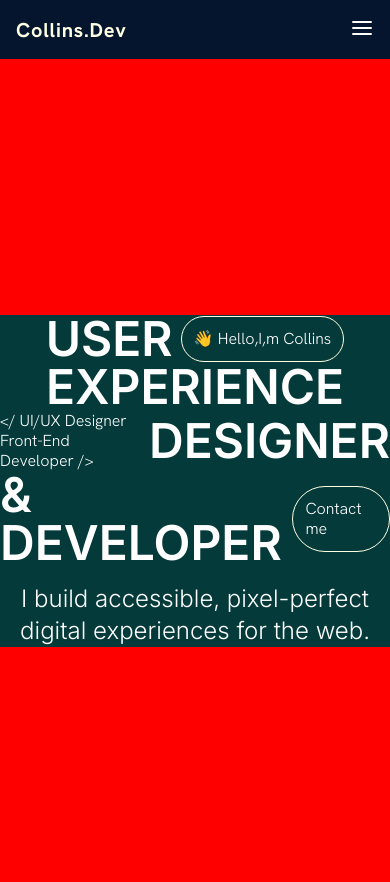
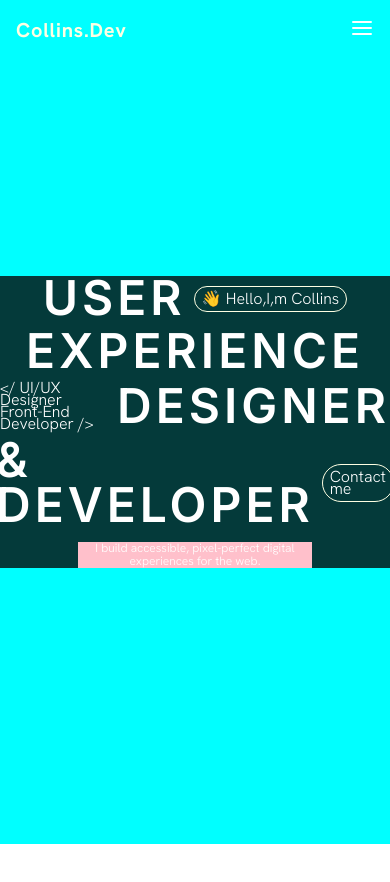
Before and after one commit to Acollins65/Collins_Dev_Portfolio, a React (Vite) app: page / in a window 390 px wide. Shown: the top 882 px of the page. After the commit the page ends 844 px from the top, so only its background shows below. Built offline with nearby package versions, Linux system fonts and the light colour scheme.

Commit message:
responsiveness update

```diff
--- a/src/App.css
+++ b/src/App.css
@@ -1,22 +1,8 @@
 @import "./vars.css";
 
 .contentWrapper {
-  margin: auto;
-  display: flex;
-  flex-direction: column;
-  justify-content: center;
-  align-items: center;
-  background-color: var(--color-background);
-
-  /* width: 83.33vw; */
-  /* max-width: 1200px; Maximum width is 1200px */
   width: 100%;
   overflow: visible;
   color: white;
+  background-color: var(--color-background);
 }
-
-@media screen and (max-width: 768px) {
-  .contentWrapper {
-    width: 100vw;
-  }
-}
--- a/src/Components/Hero/Hero.module.css
+++ b/src/Components/Hero/Hero.module.css
@@ -2,12 +2,11 @@
 
 .container {
   width: 100%;
-  height: 100vh;
+  min-height: 100vh;
   display: flex;
   justify-content: center;
-  /* padding: 226px 0 100px; */
-  font-family: "Inter", serif;
-  background-color: red;
+  align-items: center;
+  flex-direction: column;
   padding: 0;
   margin: 0;
   overflow: hidden;
@@ -15,8 +14,11 @@
 
 .content {
   width: 100%;
-  padding: 200px 0 0;
+  padding: 0;
   height: auto;
+  display: flex;
+  flex-direction: column;
+  gap: 8px;
   max-width: 1000px;
   background-color: rgb(4, 58, 58);
 }
@@ -32,31 +34,33 @@ h1 {
   font-size: var(--font-size-h1);
   line-height: 4.5rem;
   font-weight: var(--font-weight-semibold);
+  letter-spacing: 4px;
   text-transform: uppercase;
+  font-family: "Inter", serif;
 }
 h2 {
   font-size: var(--font-size-h2);
-  line-height: 2rem;
+  line-height: 1.8rem;
   font-weight: var(--font-weight-light);
   text-wrap: wrap;
   text-align: center;
 }
 h3 {
   font-size: var(--font-size-h3);
-  line-height: 0.9rem;
+  line-height: 1rem;
   font-weight: var(--font-weight-light);
-  font-family: "Hanken Grotesk", serif;
 }
 
 .headerDetail {
   max-width: 700px;
-  width: 90%;
-  padding-top: 0.5rem;
+  width: 60%;
+  margin-top: 0.5rem;
+  background-color: pink;
 }
 
 .roundedBoarder {
   border: 1px solid var(--color-text-primary);
-  padding: 12px;
+  padding: 16px;
   border-radius: 80px;
   transition: shake 3s ease-in-out 0;
 }
@@ -79,18 +83,30 @@ h3 {
     font-size: 4.5rem;
     line-height: 4.1rem;
   }
-  .headerDetail {
-    padding-top: 1rem;
+}
+
+@media screen and (max-width: 768px) {
+  h1 {
+    font-size: 4rem;
+    line-height: 3.5rem;
+  }
+
+  h2 {
+    font-size: 0.875rem;
+    line-height: 1rem;
+  }
+
+  .roundedBoarder {
+    padding: 8px;
   }
 }
 
-@media screen and (max-width: 500px) {
+@media screen and (max-width: 580px) {
   .container {
-    align-items: center;
+    flex-direction: column;
     justify-content: center;
-    flex-direction: column;
+    background-color: aqua;
   }
-
   .content {
     padding: 0;
     margin: 0;
@@ -98,17 +114,21 @@ h3 {
 
   h1 {
     font-size: 3rem;
-    line-height: 3rem;
+    line-height: 2.8rem;
   }
   h2 {
-    font-size: 1.5rem;
-    line-height: 2rem;
+    font-size: 0.75rem;
+    line-height: 0.8rem;
   }
   h3 {
     font-size: 1rem;
-    line-height: 1.25rem;
+    line-height: 0.75rem;
+  }
+
+  .roundedBoarder {
+    padding: 6px 7px;
   }
   .headerDetail {
-    padding-top: 1rem;
+    margin-top: 0.4rem;
   }
 }
--- a/src/Components/Navbar/Navbar.module.css
+++ b/src/Components/Navbar/Navbar.module.css
@@ -2,11 +2,17 @@
 
 .container {
   width: 100%;
-  position: relative;
+  position: absolute;
+  top: 0;
+  left: 0;
+  right: 0;
+  z-index: 10;
+  z-index: 10;
   display: flex;
   justify-content: center;
   padding: 0;
   margin: 0;
+  background: transparent;
 }
 .navbar {
   max-width: 1000px;
@@ -18,6 +24,7 @@
   justify-content: space-between;
   align-items: center;
   overflow: hidden;
+  background: transparent;
 }
 
 .logo {
--- a/src/index.css
+++ b/src/index.css
@@ -12,9 +12,9 @@
 html {
   scroll-behavior: smooth;
   font-size: 16px;
+  font-optical-sizing: auto;
+  /* background-color: var(--color-background); */
   font-family: "Hanken Grotesk", serif;
-  font-optical-sizing: auto;
-  background-color: var(--color-background);
 }
 
 a {
--- a/src/vars.css
+++ b/src/vars.css
@@ -17,8 +17,8 @@
   --font-logo: 1rem;
   --font-logo-sm: 0.875rem;
   --font-size-h1: 5rem;
-  --font-size-h2: 1rem;
-  --font-size-h3: 0.75rem;
+  --font-size-h2: 1.75rem;
+  --font-size-h3: 1rem;
   --font-size-h3-sm: 1.25rem;
   --font-size-body: 1rem;
   --font-size-body-sm: 0.875rem;
```
